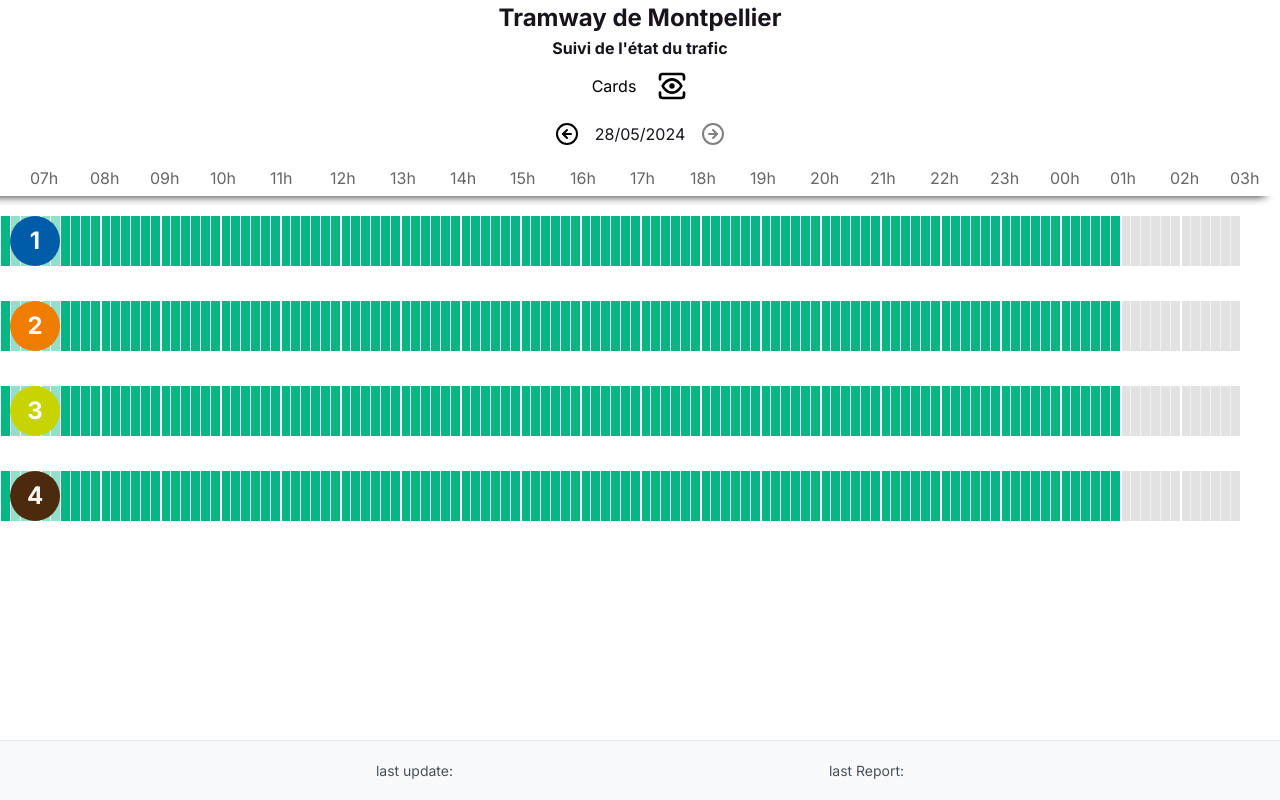
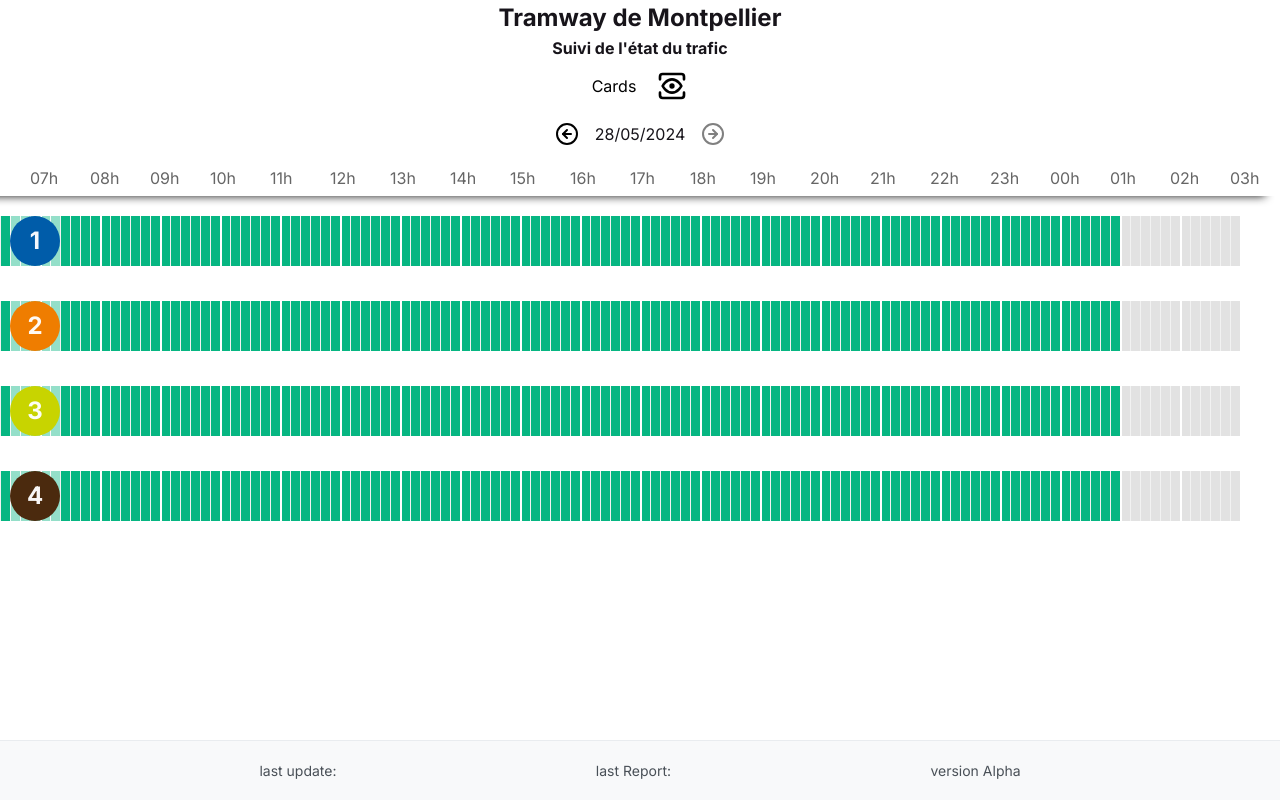
Before and after one commit to sthiefaine/tram-montpellier, a Next.js app: page / in a window 1280 px wide. Built offline with nearby package versions, Linux system fonts and the light colour scheme; no server answers; the database is empty.

Commit message:
fix(footer): alpha

```diff
--- a/app/components/footer/footer.tsx
+++ b/app/components/footer/footer.tsx
@@ -34,6 +34,7 @@
     <div className={styles.footer}>
       <p> last update: {lastTweetDate}</p>
       <p> last Report: {lastReportDate}</p>
+      <span>version Alpha</span>
     </div>
   );
 }
```
